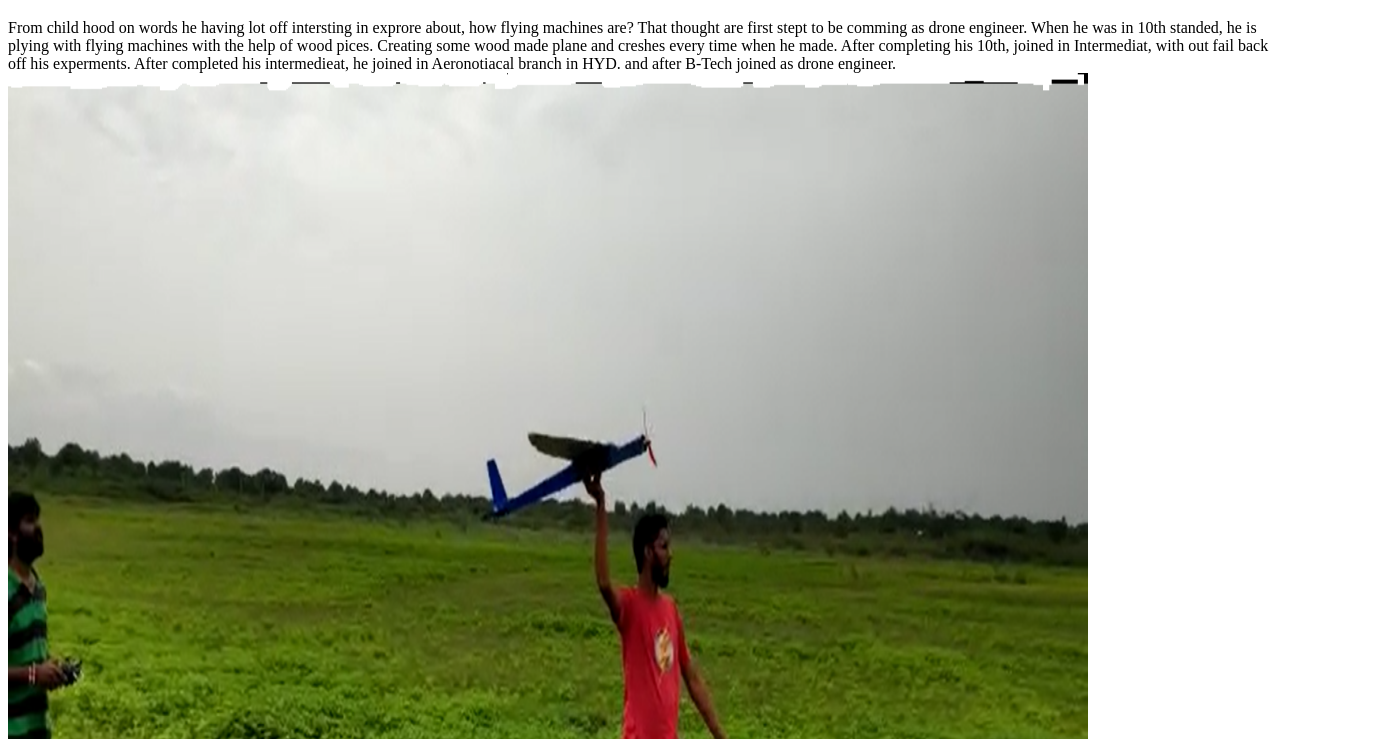
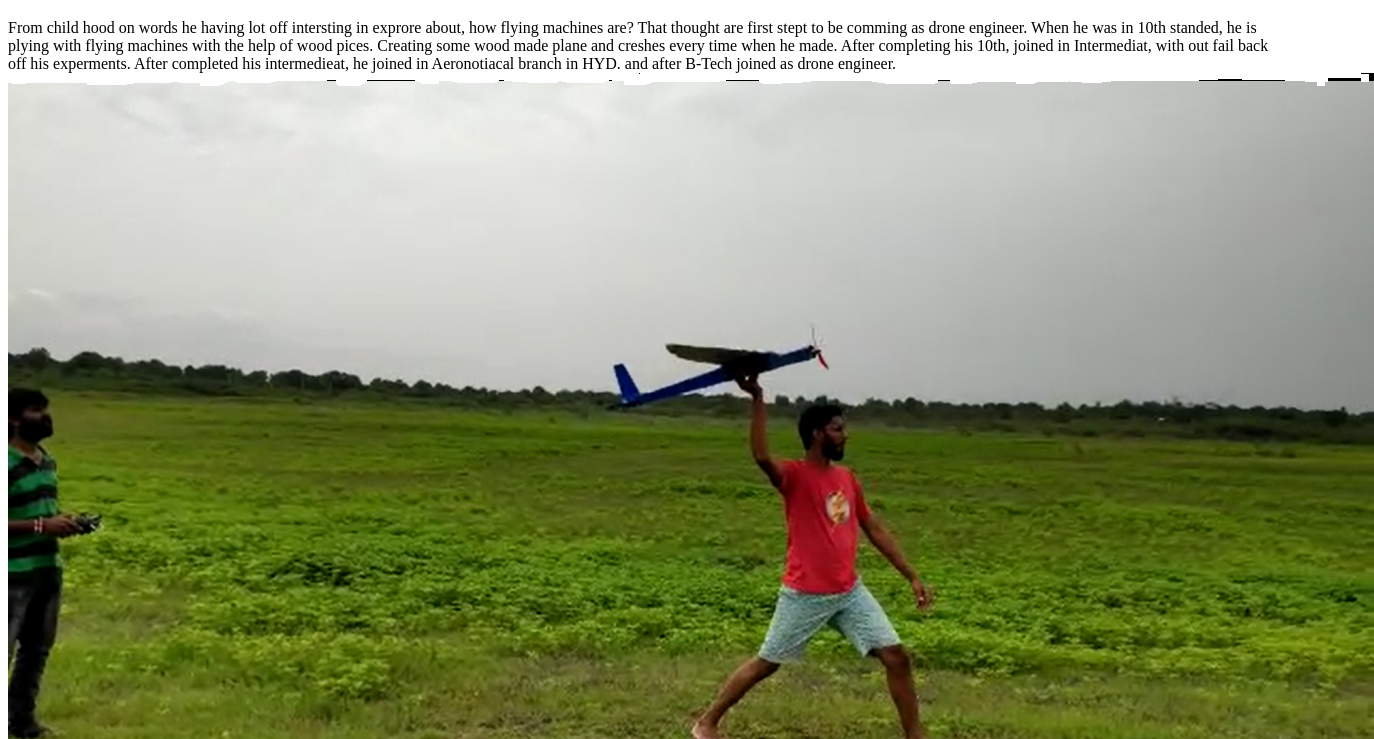
Before and after one commit to mohanbabi/nayakrc.github.io, a plain HTML site: page Index.html in a window 1280 px wide. Shown: the part 61-800 px from the top of the page, 1374 px wide, since content can reach past the window. Drawn offline with Linux system fonts and the light colour scheme.

Commit message:
Update Index.html

```diff
--- a/Index.html
+++ b/Index.html
@@ -13,7 +13,7 @@ From child hood on words he having lot off intersting in exprore about, how flyi
 When he was in 10th standed, he is plying with flying machines with the help of wood pices. Creating some wood made plane and creshes every time when he made.
 After completing his 10th, joined in Intermediat, with out fail back off his experments.
 After completed his intermedieat, he joined in Aeronotiacal branch in HYD. and after B-Tech joined as drone engineer.
- <img src="nayak.png" height="1020px" width="1080px">
+ <img src="nayak.png"> #height="1020px" width="1080px">
 
 
 </p1>
```
